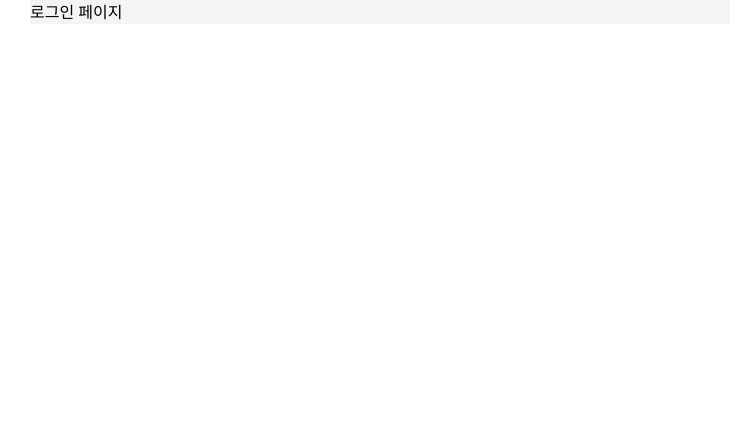
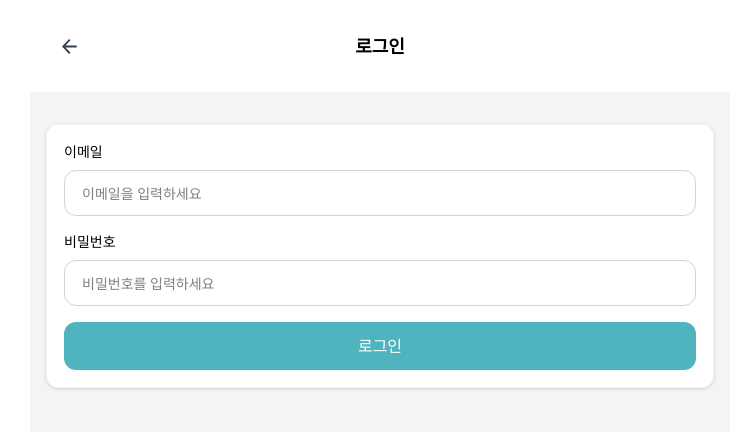
Before and after one commit to GoFOWD/2099-Trip, a Next.js app: page /login in a window 1280 px wide. Shown: the top 432 px of the page, without its empty margins (260-1009 px from the left). Built offline with nearby package versions, Linux system fonts and the light colour scheme.

Commit message:
로그인 기능 완성

```diff
--- a/src/app/api/auth/[...nextauth]/route.js
+++ b/src/app/api/auth/[...nextauth]/route.js
@@ -3,38 +3,29 @@ import KakaoProvider from 'next-auth/providers/kakao';
 import { validatePassword } from '@/share/lib/bcrypt';
 import Credentials from 'next-auth/providers/credentials';
 import { NextResponse } from 'next/server';
+import prisma from '@/share/lib/prisma';
 
 const authOption = {
 	providers: [
 		Credentials({
-			credential: {},
-			async authorize(credential) {
+			credentials: {},
+			async authorize(credentials) {
 				try {
-					if (!credential.email || credential.password) {
-						throw new Error(
-							'이메일과 비밀번호는 필수 입력값 입니다'
-						);
-					}
-
 					const user = await prisma.user.findUnique({
-						where: { email: credential.email }
+						where: { email: credentials.email }
 					});
 
 					if (!user) {
-						throw new Error(
-							'이메일 또는 비밀번호가 일치하지 않습니다'
-						);
+						return null;
 					}
 
 					const isPasswordValid = validatePassword(
-						credential.password,
+						credentials.password,
 						user.password
 					);
 
 					if (!isPasswordValid) {
-						throw new Error(
-							'이메일 또는 비밀번호가 일치하지 않습니다'
-						);
+						return null;
 					}
 
 					return {
@@ -44,12 +35,8 @@ const authOption = {
 					};
 				} catch (error) {
 					console.error(error);
-					return NextResponse.json(
-						{
-							message:
-								'로그인에 실패했습니다 잠시 후 다시 시도해 주세요'
-						},
-						{ state: 500 }
+					throw new Error(
+						'오류가 발생했습니다 잠시 후 다시 시도해 주세요'
 					);
 				}
 			}
--- a/src/app/login/page.js
+++ b/src/app/login/page.js
@@ -1,3 +1,104 @@
+'use client';
+
+import { useState } from 'react';
+import { useRouter } from 'next/navigation';
+import { signIn } from 'next-auth/react';
+import Image from 'next/image';
+
 export default function loginPage() {
-	return '로그인 페이지';
+	const [emailInput, setEmailInput] = useState('');
+	const [passwordInput, setPasswordInput] = useState('');
+	const [loginError, setLoginError] = useState('');
+
+	const router = useRouter();
+
+	const handleSubmit = async e => {
+		e.preventDefault();
+		try {
+			if (!emailInput || !passwordInput) {
+				setLoginError('이메일과 비밀번호를 입력해주세요');
+				return;
+			}
+
+			const result = await signIn('credentials', {
+				email: emailInput,
+				password: passwordInput,
+				redirect: false
+			});
+
+			if (!result.ok) {
+				setLoginError('이메일 또는 비밀번호가 일치하지 않습니다');
+				return;
+			}
+
+			router.push('/');
+		} catch (error) {
+			setLoginError('오류가 발생했습니다 잠시 후 다시 시도해 주세요');
+		}
+	};
+	return (
+		<div className='h-screen'>
+			<div className='w-full h-[92px] bg-white flex justify-center items-center relative mb-8'>
+				<div className='absolute left-8 flex items-center'>
+					<Image
+						src='/login/left_arrow.svg'
+						width={15}
+						height={13}
+						alt='이전버튼'
+					/>
+				</div>
+				<div className='font-semibold text-lg flex items-center'>
+					로그인
+				</div>
+			</div>
+			<div className='px-4 flex items-center'>
+				<form
+					className='flex-1 mb-4 p-[17px] border rounded-xl border-[#F3F4F6] drop-shadow bg-white'
+					onSubmit={handleSubmit}>
+					<div className='mb-4 flex flex-col'>
+						<label htmlFor='email' className='mb-2 text-sm'>
+							이메일
+						</label>
+						<input
+							type='email'
+							id='email'
+							name='email'
+							value={emailInput}
+							placeholder='이메일을 입력하세요'
+							onChange={e => setEmailInput(e.target.value)}
+							className='text-sm not-odd:h-[46px] px-[17px] py-[13px] border border-[#D1D5DB] rounded-xl focus:outline-2 focus:outline-(--brandColor)'
+						/>
+					</div>
+
+					<div className='mb-4 flex flex-col'>
+						<label htmlFor='password' className='mb-2 text-sm'>
+							비밀번호
+						</label>
+						<input
+							type='password'
+							id='password'
+							name='passwrod'
+							value={passwordInput}
+							placeholder='비밀번호를 입력하세요'
+							onChange={e => setPasswordInput(e.target.value)}
+							className='text-sm h-[46px] px-[17px] py-[13px] border border-[#D1D5DB] rounded-xl focus:outline-2 focus:outline-(--brandColor)'
+						/>
+					</div>
+
+					<div>
+						{loginError ? (
+							<p className='text-sm text-red-500 mb-2'>
+								{loginError}
+							</p>
+						) : null}
+						<button
+							type='submit'
+							className='px-4 py-3 w-full h-12 text-center bg-(--brandColor) rounded-xl text-white cursor-pointer'>
+							로그인
+						</button>
+					</div>
+				</form>
+			</div>
+		</div>
+	);
 }
```
